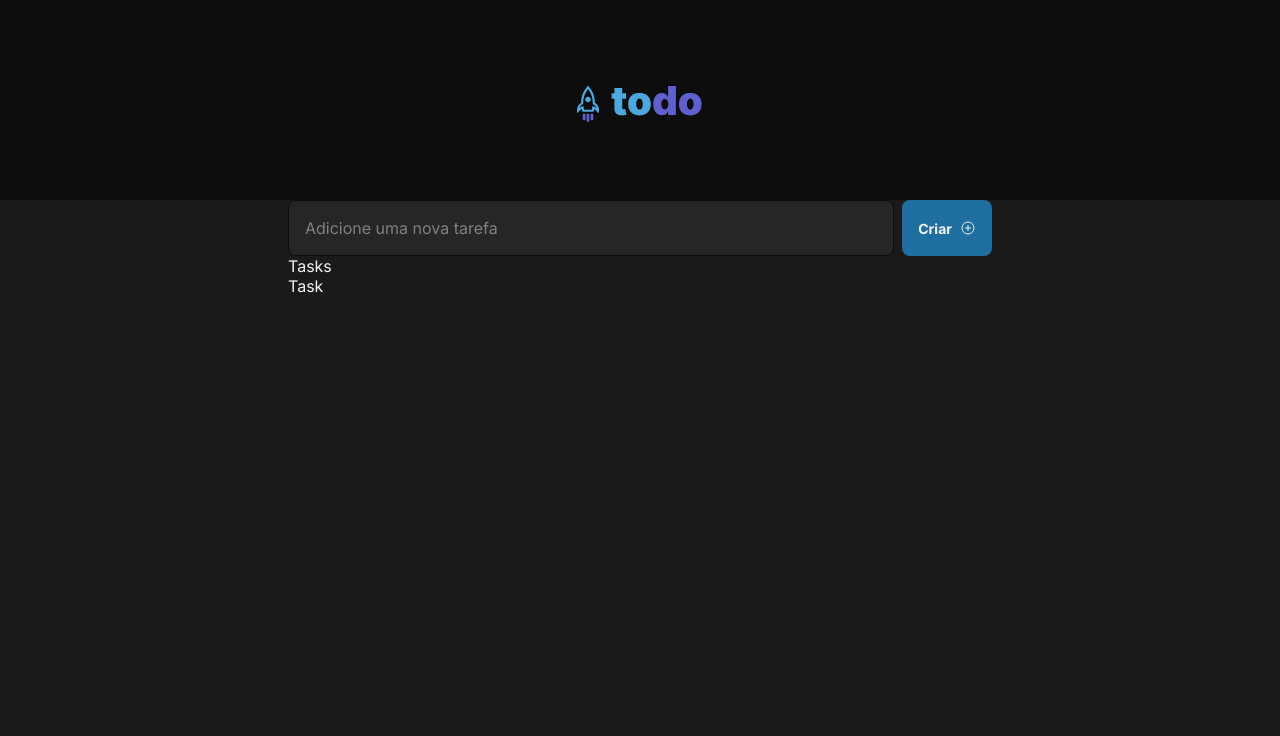
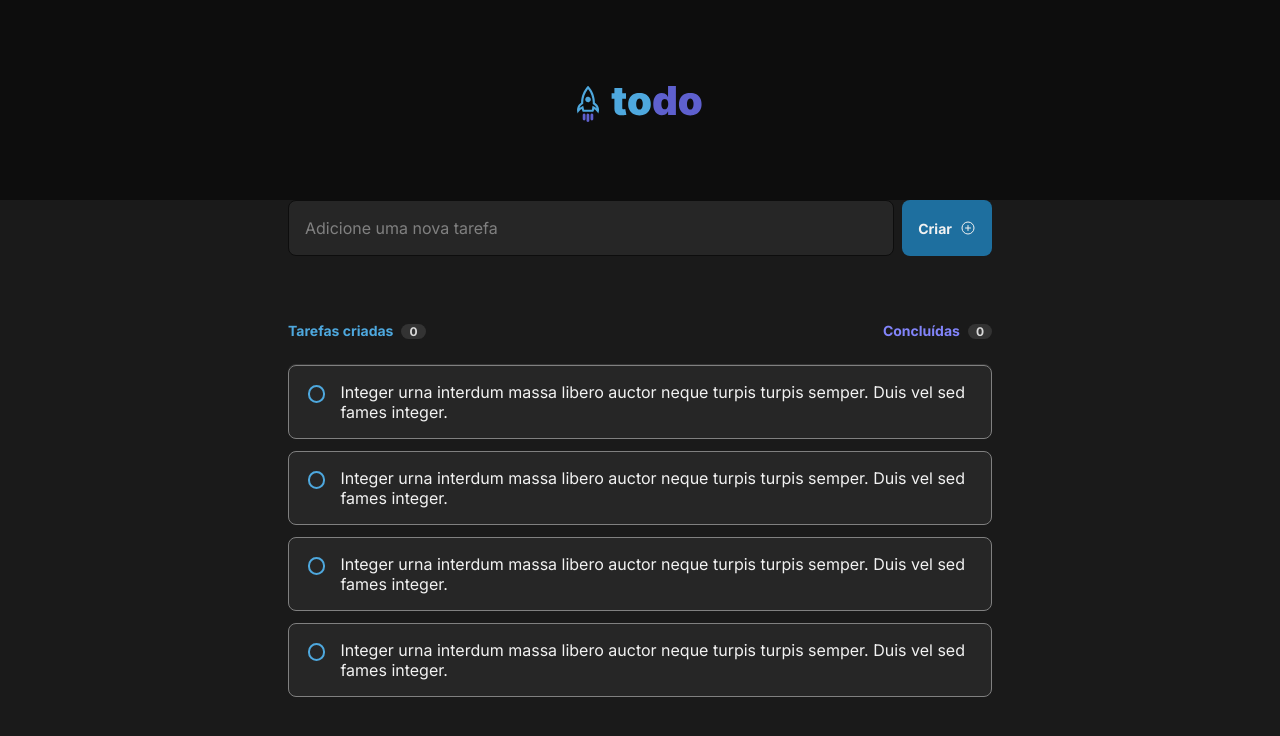
Before and after one commit to josee-fernandes/todo-react, a React (Vite) app: page / in a window 1280 px wide. Shown: the top 736 px of the page. Built offline with nearby package versions, Linux system fonts and the light colour scheme.

Commit message:
Task list

```diff
--- a/src/components/Task/Task.module.css
+++ b/src/components/Task/Task.module.css
@@ -1,2 +1,29 @@
 .task {
+  list-style-type: none;
+  display: flex;
+  justify-content: space-between;
+  align-items: flex-start;
+  gap: 0.75rem;
+  background: var(--gray-500);
+  border: 1px solid var(--gray-300);
+  color: var(--gray-100);
+  border-radius: 8px;
+  padding: 1rem;
 }
+
+.task + .task {
+  margin-top: 0.75rem;
+}
+
+.check {
+  border-radius: 50%;
+  border: 2px solid var(--blue);
+  width: 17.45px;
+  height: 17.45px;
+  background: transparent;
+  color: var(--gray-100);
+  display: flex;
+  justify-content: center;
+  align-items: center;
+  margin: 0.1875rem;
+}
--- a/src/components/Task/index.tsx
+++ b/src/components/Task/index.tsx
@@ -1,5 +1,15 @@
 import styles from "./Task.module.css";
 
 export function Task() {
-  return <div className={styles.task}>Task</div>;
+  return (
+    <li className={styles.task}>
+      <div>
+        <button className={styles.check}></button>
+      </div>
+      <p>
+        Integer urna interdum massa libero auctor neque turpis turpis semper.
+        Duis vel sed fames integer.
+      </p>
+    </li>
+  );
 }
--- a/src/components/Tasks/Tasks.module.css
+++ b/src/components/Tasks/Tasks.module.css
@@ -1,2 +1,40 @@
 .tasks {
+  margin-top: 4rem;
 }
+
+.tasks header {
+  display: flex;
+  justify-content: space-between;
+  align-items: center;
+}
+
+.createdTasks strong,
+.finishedTasks strong {
+  font-size: 0.875rem;
+  font-weight: 700;
+  margin-right: 0.5rem;
+}
+
+.createdTasks strong {
+  color: var(--blue);
+}
+
+.finishedTasks strong {
+  color: var(--purple);
+}
+
+.createdTasks span,
+.finishedTasks span {
+  background: var(--gray-400);
+  color: var(--gray-200);
+  padding: 0 0.5rem;
+  font-size: 0.75rem;
+  font-weight: 700;
+  border-radius: 999px;
+}
+
+.tasks .list {
+  margin-top: 1.5rem;
+  border-top: 1px solid var(--gray-400);
+  border-radius: 8px;
+}
--- a/src/components/Tasks/index.tsx
+++ b/src/components/Tasks/index.tsx
@@ -4,9 +4,23 @@ import styles from "./Tasks.module.css";
 
 export function Tasks() {
   return (
-    <div className={styles.tasks}>
-      Tasks
-      <Task />
-    </div>
+    <main className={styles.tasks}>
+      <header>
+        <div className={styles.createdTasks}>
+          <strong>Tarefas criadas</strong>
+          <span>0</span>
+        </div>
+        <div className={styles.finishedTasks}>
+          <strong>Concluídas</strong>
+          <span>0</span>
+        </div>
+      </header>
+      <ul className={styles.list}>
+        <Task />
+        <Task />
+        <Task />
+        <Task />
+      </ul>
+    </main>
   );
 }
```
